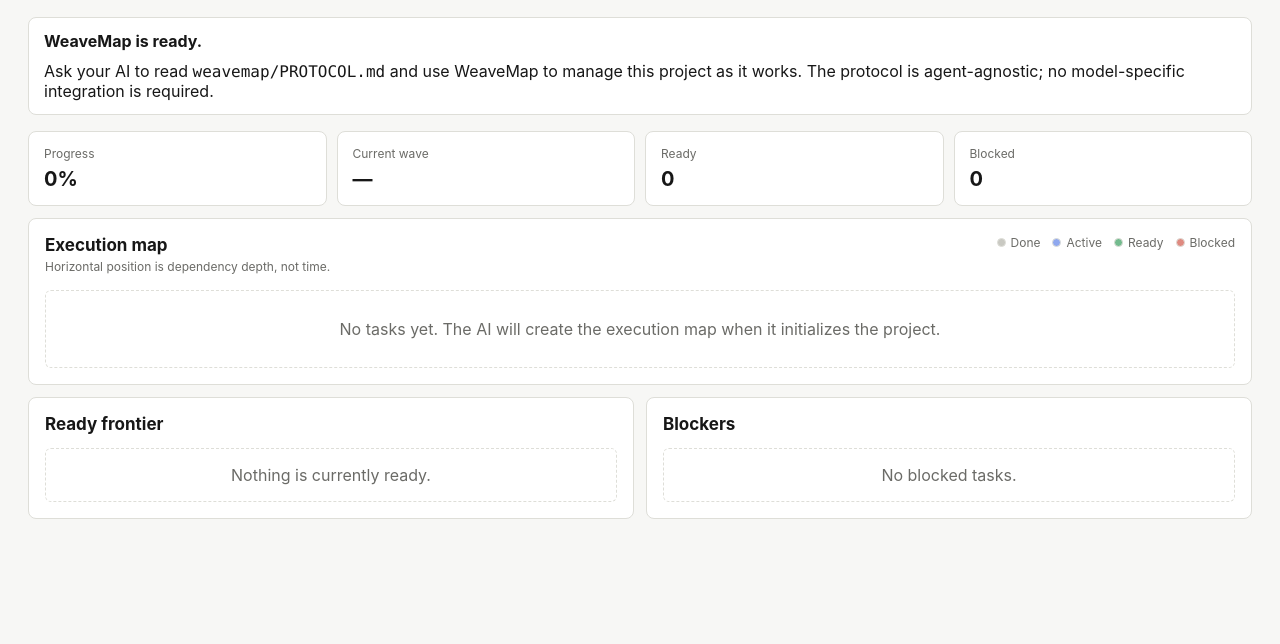
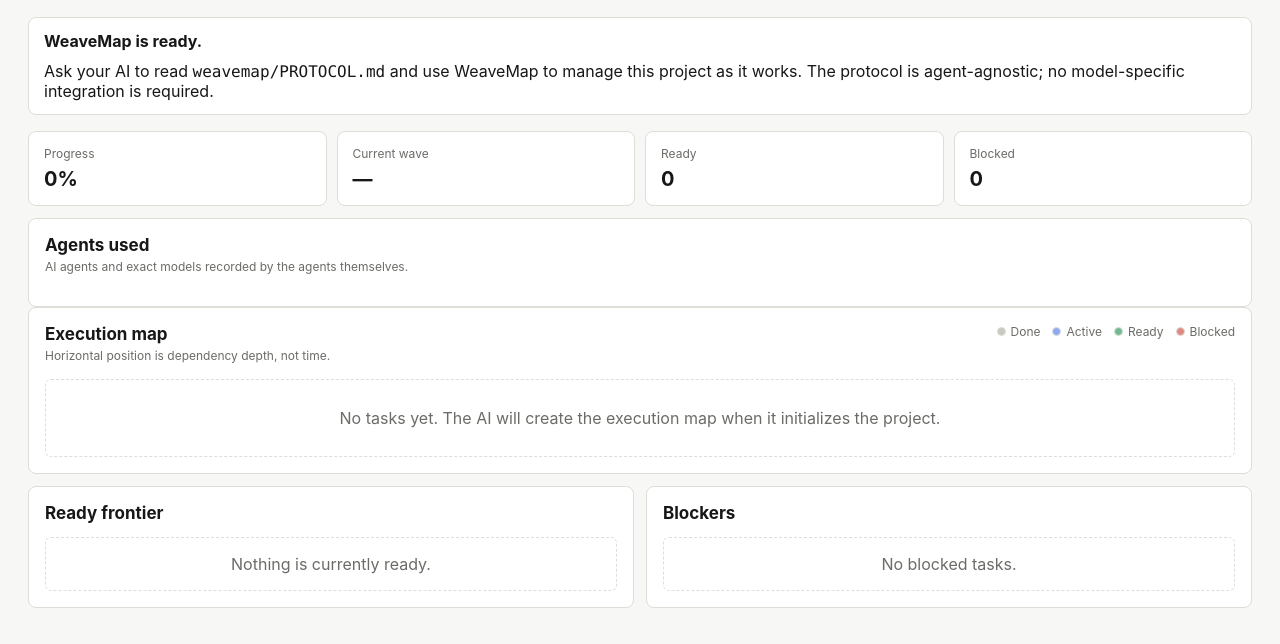
Before and after one commit to Srinevasan22/weavemap, a plain HTML site: page index.html in a window 1280 px wide. Shown: the part 130-774 px from the top of the page. Drawn offline with Linux system fonts and the light colour scheme.

Commit message:
Show agents and models in observer UI

```diff
--- a/index.html
+++ b/index.html
@@ -29,6 +29,17 @@
       <article><span>Current wave</span><strong id="current-wave">—</strong></article>
       <article><span>Ready</span><strong id="ready-count">0</strong></article>
       <article><span>Blocked</span><strong id="blocked-count">0</strong></article>
+    </section>
+
+    <section class="panel agents-panel">
+      <div class="section-heading compact">
+        <div>
+          <h2>Agents used</h2>
+          <p>AI agents and exact models recorded by the agents themselves.</p>
+        </div>
+        <span id="agent-count" class="next-label"></span>
+      </div>
+      <div id="agent-list" class="agent-list"></div>
     </section>
 
     <section class="panel">
```
